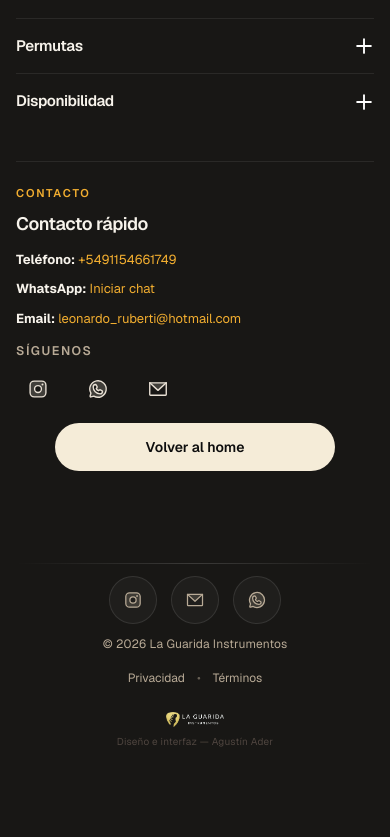
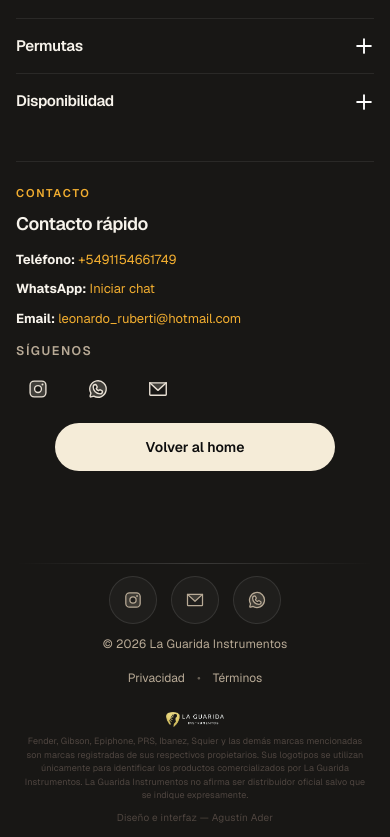
Before and after one commit to agusttin-ader/laguarida-instrumentos, a Next.js app: page / in a window 390 px wide. Shown: the part 4063-4900 px from the top of the page. Before the commit the page ends 4825 px from the top, so only its background shows below. Built offline with nearby package versions, Linux system fonts and the light colour scheme; no server answers.

Commit message:
Agregar aviso de marcas registradas en el footer
Incluye el texto legal sobre Fender, Gibson, Epiphone y demás marcas
con tipografía pequeña (9–10px) para no afectar el diseño del footer.

Co-authored-by: agusttin-ader <agusttin.ader@hotmail.com>

```diff
--- a/components/Footer.jsx
+++ b/components/Footer.jsx
@@ -82,11 +82,18 @@ export default function Footer({ compact = false }){
           </div>
         </div>
         {!compact && (
-          <div className="site-footer__credit mt-4 sm:mt-5 flex items-center justify-center">
-            <p className="footer-credit text-[10px] sm:text-[11px] font-normal normal-case tracking-[0.02em] text-center max-w-md">
-              Diseño e interfaz — Agustín Ader
-            </p>
-          </div>
+          <>
+            <div className="site-footer__disclaimer mt-3 sm:mt-4 flex items-center justify-center px-1">
+              <p className="footer-disclaimer text-[9px] sm:text-[10px] font-normal normal-case leading-[1.55] tracking-[0.01em] text-center max-w-2xl lg:max-w-3xl">
+                Fender, Gibson, Epiphone, PRS, Ibanez, Squier y las demás marcas mencionadas son marcas registradas de sus respectivos propietarios. Sus logotipos se utilizan únicamente para identificar los productos comercializados por La Guarida Instrumentos. La Guarida Instrumentos no afirma ser distribuidor oficial salvo que se indique expresamente.
+              </p>
+            </div>
+            <div className="site-footer__credit mt-3 sm:mt-4 flex items-center justify-center">
+              <p className="footer-credit text-[10px] sm:text-[11px] font-normal normal-case tracking-[0.02em] text-center max-w-md">
+                Diseño e interfaz — Agustín Ader
+              </p>
+            </div>
+          </>
         )}
       </div>
     </footer>
--- a/styles/globals.css
+++ b/styles/globals.css
@@ -562,6 +562,15 @@ body.page-home header.site-header-bar.header-home-mobile:not(.header-scrolled) {
   }
 }
 
+.footer-disclaimer {
+  color: rgba(196, 169, 154, 0.32);
+}
+@media (min-width: 640px) {
+  .footer-disclaimer {
+    color: rgba(196, 169, 154, 0.36);
+  }
+}
+
 .header-logo-wrapper {
   display: inline-grid;
   place-items: center;
@@ -1413,6 +1422,15 @@ header.header-scrolled .header-logo-wrapper .logo-dark {
     min-height: var(--mobile-tap);
   }
 
+  .site-footer__disclaimer {
+    margin-top: 0.5rem !important;
+  }
+
+  .footer-disclaimer {
+    font-size: 0.5625rem !important;
+    line-height: 1.5 !important;
+  }
+
   .site-footer__credit {
     margin-top: 0.5rem !important;
     font-size: var(--text-xs) !important;
@@ -1941,6 +1959,7 @@ header.header-scrolled .header-logo-wrapper .logo-dark {
     margin-bottom: 0.75rem !important;
   }
 
+  body.page-product .site-footer__disclaimer,
   body.page-product .site-footer__credit {
     margin-top: 0.5rem !important;
   }
```
